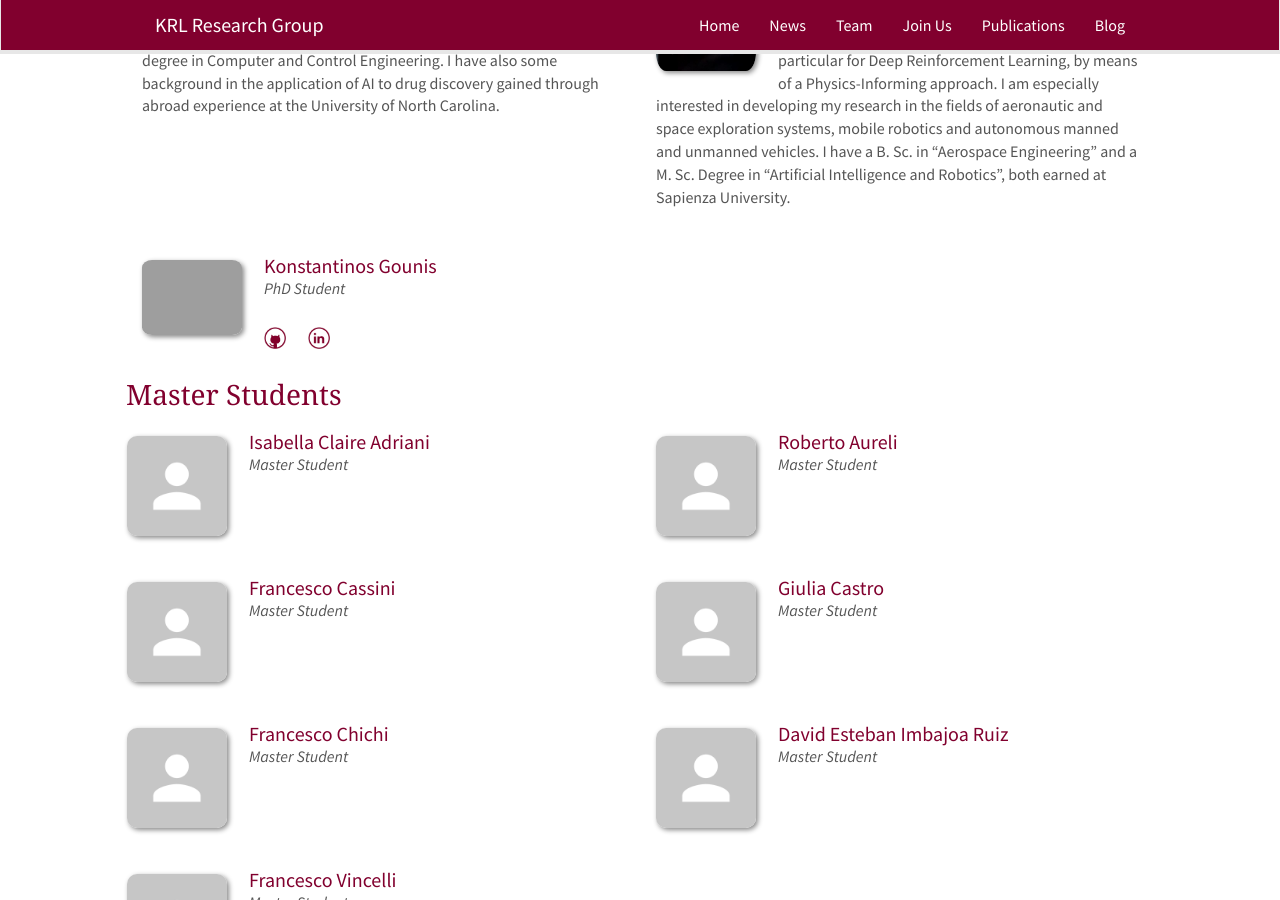
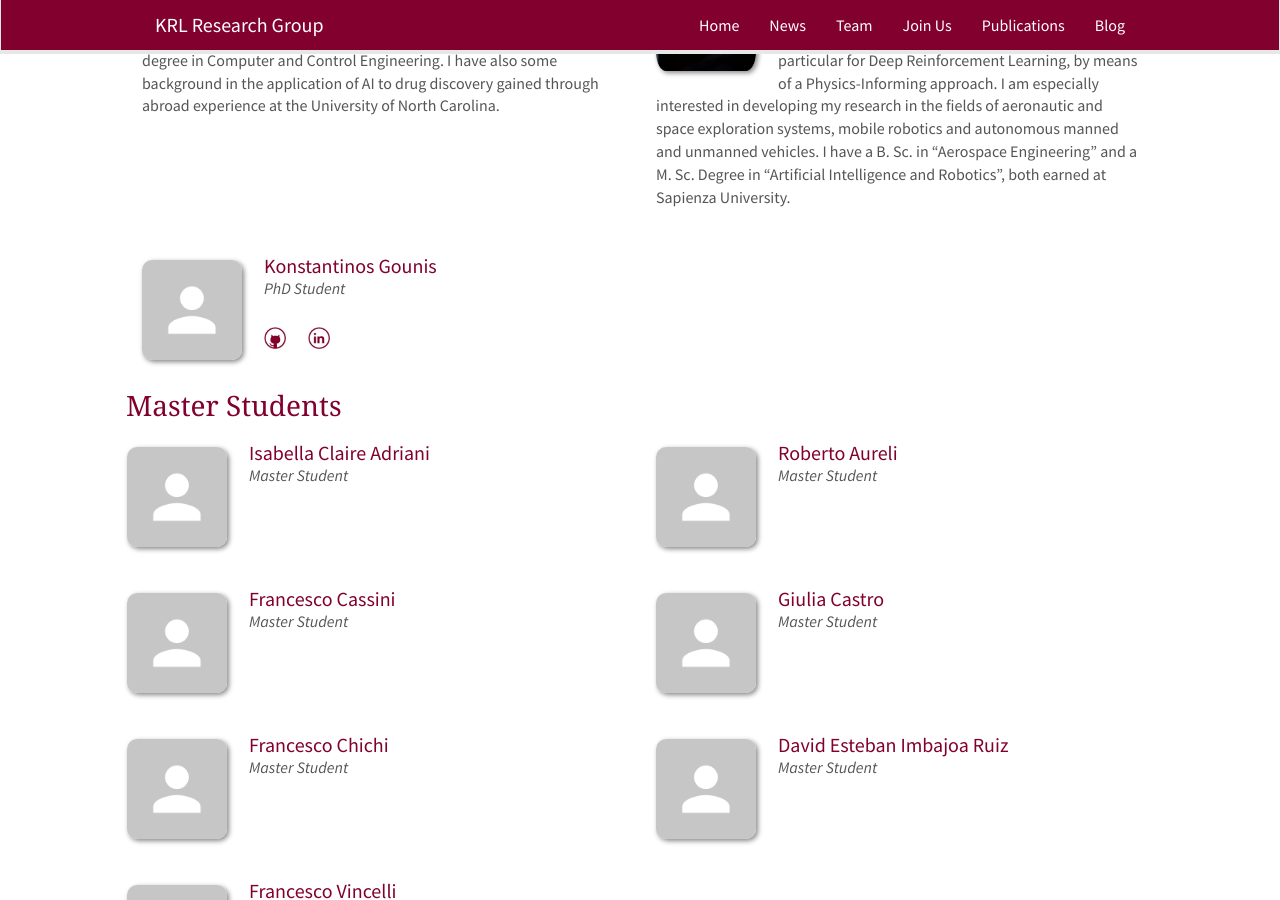
Before and after one commit to KRLGroup/krlgroup.github.io, a Jekyll site: the page built from _pages/team.md, in a window 1280 px wide and 900 px high, scrolled down 1104 px. Built offline with Jekyll 4.4.1, drawn with Linux system fonts in a browser that asks for light colours; nearby versions of some CDN libraries.

Commit message:
no image for konstantinos

```diff
--- a/_data/phd.yml
+++ b/_data/phd.yml
@@ -39,7 +39,7 @@
   email:
 
 - name: Konstantinos Gounis
-  photo:
+  photo: no_avatar.jpg
   info: PhD Student
   bio:
   webpage:
```
